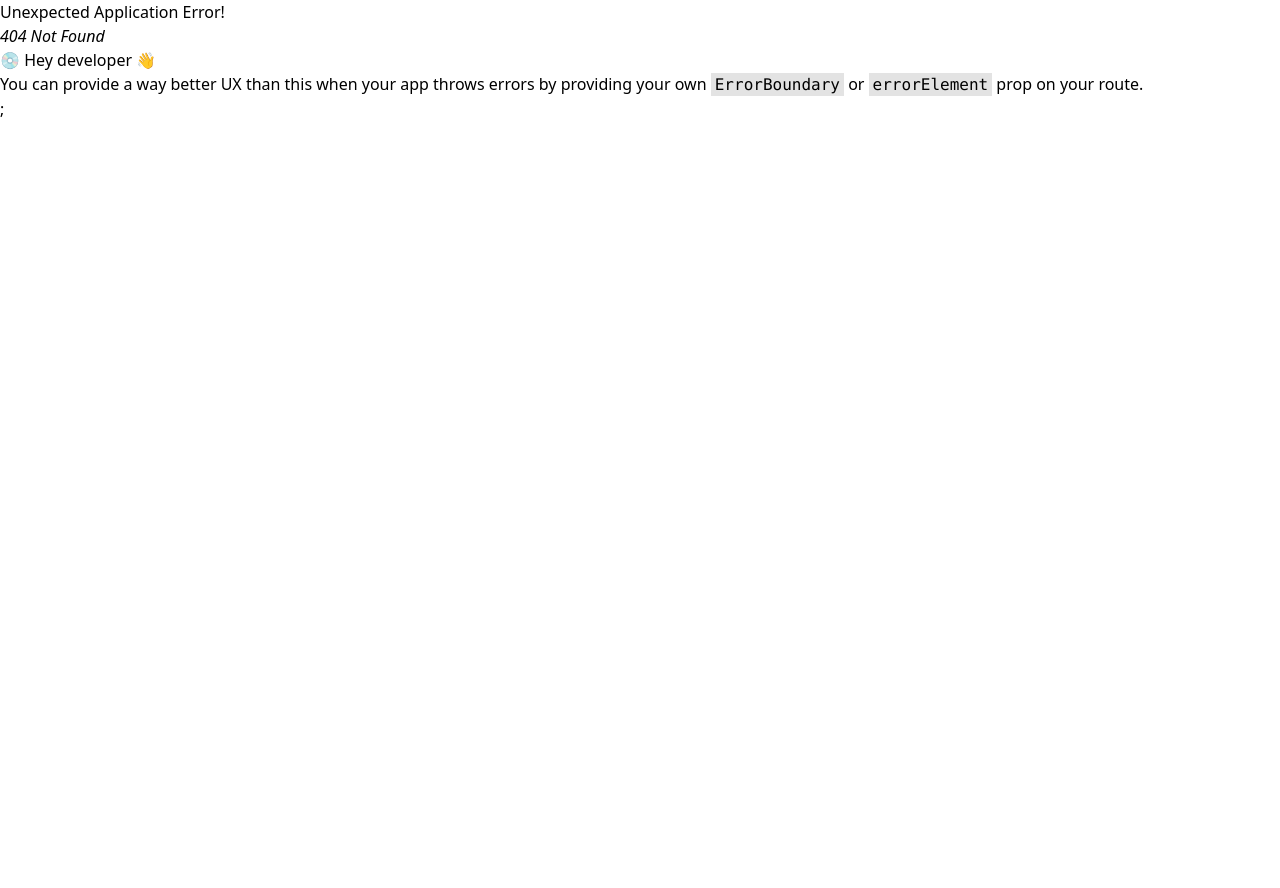
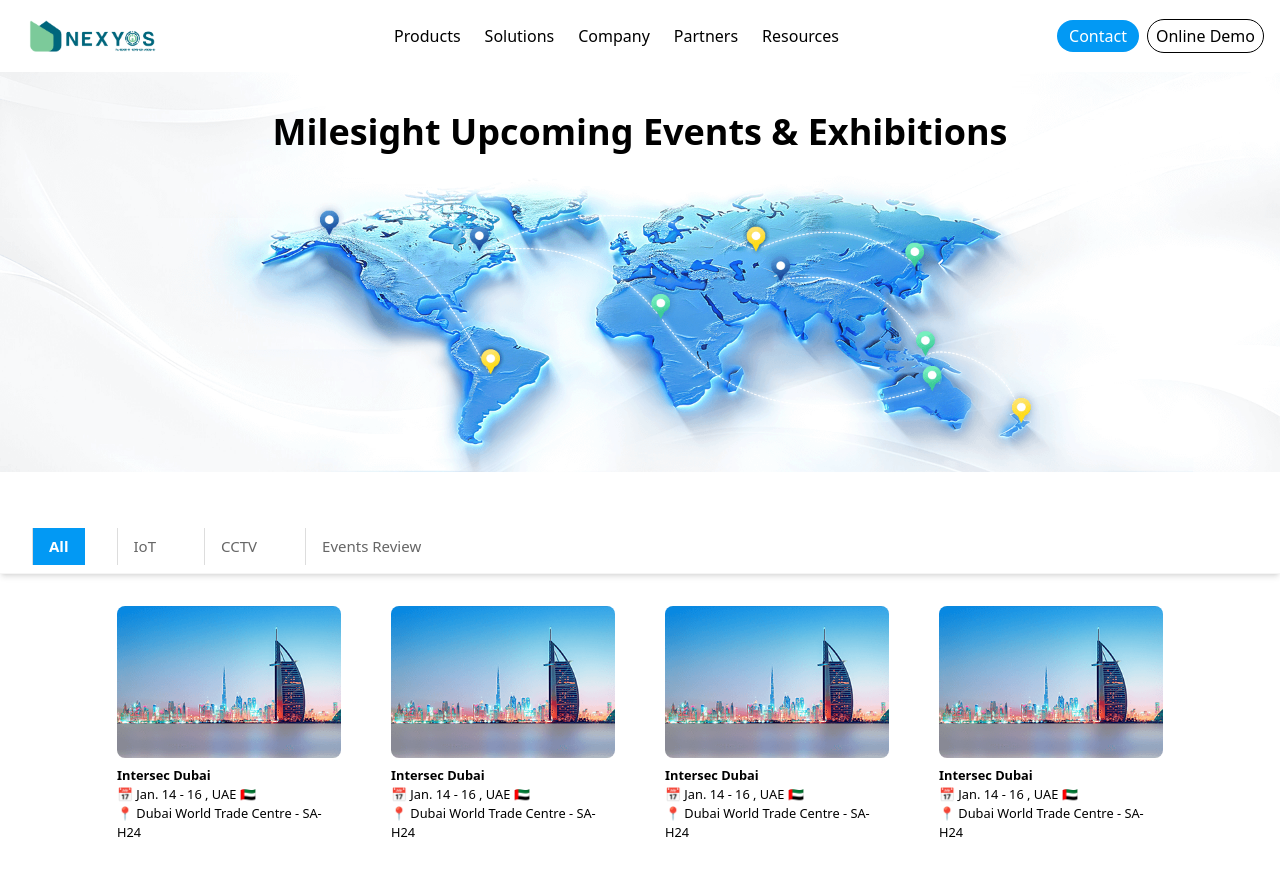
Before and after one commit to Mogehs/MileSight, a React (Vite) app: page /company/events in a window 1280 px wide. Before the commit this address had no page. Shown: the top 888 px of the page. Before the commit the page ends 800 px from the top, so only its background shows below. Built offline with nearby package versions, Linux system fonts and the light colour scheme.

Commit message:
events page

```diff
--- /dev/null
+++ b/src/components/company/events/All.jsx
@@ -0,0 +1,33 @@
+import React from "react";
+
+let blogs = [1, 2, 4, 5, 6, 7, 7];
+
+const All = () => {
+  return (
+    <div className="px-4 sm:px-8 md:px-16 lg:px-20 w-full">
+      <div className="grid grid-cols-1 sm:grid-cols-2 md:grid-cols-3 lg:grid-cols-4 justify-items-center gap-10">
+        {blogs.map((_, index) => (
+          <div
+            key={index}
+            className="w-full sm:w-[16rem] md:w-[18rem] lg:w-[14rem]"
+          >
+            <img
+              src="/company/events/milesight-events-bg-intersec-dubai.png"
+              alt="Intersec Dubai"
+              className="rounded-lg w-full object-cover"
+            />
+            <div className="text-[0.8rem] py-2">
+              <h1 className="font-semibold">Intersec Dubai</h1>
+              <p>
+                📅 Jan. 14 - 16 , UAE 🇦🇪 <br />
+                📍 Dubai World Trade Centre - SA-H24
+              </p>
+            </div>
+          </div>
+        ))}
+      </div>
+    </div>
+  );
+};
+
+export default All;
--- /dev/null
+++ b/src/components/company/events/Events.jsx
@@ -0,0 +1,24 @@
+import React from "react";
+import NavSection from "./NavSection";
+import FormSection from "../../ai-mini-dome/FormSection";
+
+const Events = () => {
+  return (
+    <div>
+      <div className="relative h-[10rem] sm:h-[28rem] flex justify-center">
+        <h1 className="absolute font-semibold text-lg sm:text-4xl top-10 z-10 px-2">
+          Milesight Upcoming Events & Exhibitions
+        </h1>
+        <img
+          src="/company/events/banner.png"
+          alt=""
+          className="absolute top-0"
+        />
+      </div>
+      <NavSection />
+      <FormSection />
+    </div>
+  );
+};
+
+export default Events;
--- /dev/null
+++ b/src/components/company/events/NavSection.jsx
@@ -0,0 +1,45 @@
+import React, { useState } from "react";
+import All from "./All";
+
+function NavSection() {
+  const [activeComponent, setActiveComponent] = useState("all");
+
+  const components = {
+    all: <All />,
+  };
+
+  return (
+    <div className="w-full overflow-hidden">
+      {/* Navbar */}
+      <div className="sticky top-0 bg-white z-10 w-full mx-auto">
+        <div className="btns text-[#666] w-full flex flex-row justify-between items-center shadow-md border-b border-[#f5f5f5] py-2 px-4 sm:px-6 md:px-8">
+          <div className="flex flex-row flex-wrap items-center gap-4 sm:gap-6 md:gap-8 w-full text-sm md:text-[15px] overflow-x-auto scrollbar-hide">
+            {[
+              { id: "all", label: "All" },
+              { id: "models", label: "IoT" },
+              { id: "accessories", label: "CCTV" },
+              { id: "download", label: "Events Review" },
+            ].map(({ id, label }) => (
+              <button
+                key={id}
+                onClick={() => setActiveComponent(id)}
+                className={`cursor-pointer px-3 sm:px-4 py-2 transition-colors duration-300 border-l border-l-[#dddddd] whitespace-nowrap ${
+                  activeComponent === id
+                    ? "bg-[#0299f4] text-white font-semibold"
+                    : "hover:text-[#0299f4] text-[#666]"
+                }`}
+              >
+                {label}
+              </button>
+            ))}
+          </div>
+        </div>
+      </div>
+
+      {/* Render the Active Component */}
+      <div className="p-4 sm:p-6 md:p-8">{components[activeComponent]}</div>
+    </div>
+  );
+}
+
+export default NavSection;
--- /dev/null
+++ b/src/components/impact-rewards/ImpactAward.jsx
@@ -0,0 +1,7 @@
+import React from "react";
+
+const ImpactAward = () => {
+  return <div>ImpactAward</div>;
+};
+
+export default ImpactAward;
--- a/src/components/navbar/Resources.jsx
+++ b/src/components/navbar/Resources.jsx
@@ -23,18 +23,7 @@
       },
     ],
   },
-  {
-    title: "Video Center",
-    links: [
-      { title: "Products", link: "/resources/video-center/products" },
-      { title: "Solutions", link: "/resources/video-center/solutions" },
-      {
-        title: "Technology Innovations",
-        link: "/resources/video-center/technology-innovations",
-      },
-      { title: "Tutorials", link: "/resources/video-center/tutorials" },
-    ],
-  },
+
   {
     title: "Download Center",
     links: [
@@ -66,7 +55,7 @@
       <div className="grid grid-cols-2 md:grid-cols-4 gap-10 md:gap-16">
         {resourcesData.map((section, index) => (
           <div key={index}>
-            <h2 className="text-lg sm:text-xl font-semibold mb-4">
+            <h2 className="text-lg sm:text-xl font-semibold mb-2">
               {section.title}
             </h2>
             <ul className="space-y-4">
--- a/src/components/navbar/Solutions.jsx
+++ b/src/components/navbar/Solutions.jsx
@@ -15,6 +15,10 @@
       label: "Smart Space",
       link: "/solutions/smart-space",
     },
+    {
+      label: "Smart HVAC Management",
+      link: "/solutions/smart-hvac",
+    },
   ],
   [
     {
@@ -31,7 +35,7 @@
     },
     {
       label: "Space Occupancy",
-      link: "solutions/smart-space-occupancy",
+      link: "/solutions/smart-space-occupancy",
     },
   ],
   [
--- a/src/components/solutions/smart-hvac/Q&ASection.jsx
+++ b/src/components/solutions/smart-hvac/Q&ASection.jsx
@@ -48,7 +48,7 @@
 
   return (
     <div id="hvac-q&a" className="bg-[#f5f5f5] p-6 my-10">
-      <h2 className="text-3xl font-bold text-center text-[#333] mb-6">FAQ</h2>
+      <h2 className="text-3xl font-bold text-center text-sky-600 mb-6">FAQ</h2>
 
       <div className="space-y-4">
         {faqs.map((faq, index) => (
@@ -58,7 +58,7 @@
           >
             <button
               onClick={() => toggleFAQ(index)}
-              className="w-full text-left p-4 bg-gray-100 dark:bg-gray-800 flex justify-between items-center"
+              className="w-full text-left p-4 bg-gray-100 flex justify-between items-center"
             >
               <span className="font-semibold text-[#333]">
                 Q.{faq.question}
```
Also changed, not shown: src/App.jsx (+6 -1 lines), public/company/events/banner.png (added), public/company/events/milesight-events-bg-intersec-dubai.png (added).
